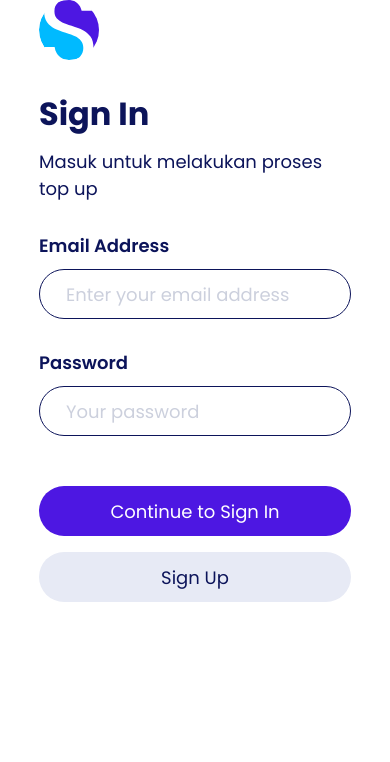
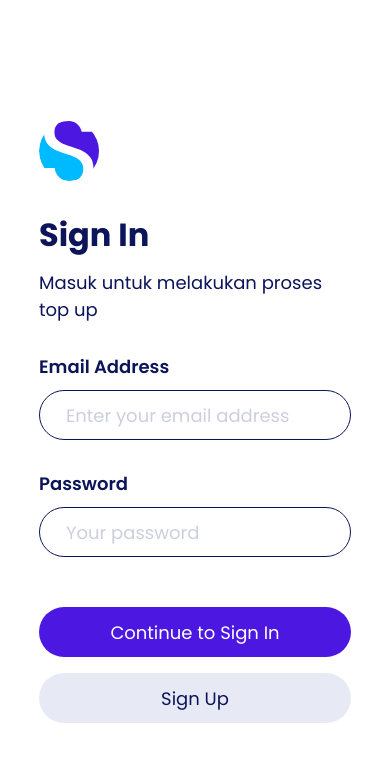
Before and after one commit to firlyafriansyah/GamingStore, a Next.js app: page /signin in a window 390 px wide. Shown: the top 762 px of the page. Built offline with nearby package versions, Linux system fonts and the light colour scheme.

Commit message:
Fixed responsive design: add padding

```diff
--- a/styles/signin.module.css
+++ b/styles/signin.module.css
@@ -2,11 +2,11 @@
   width: 100%;
   min-height: 100vh;
   display: flex;
+  padding: 30px 0px;
 }
 
 .signin-wrapper {
   width: 45%;
-  height: 100%;
   display: flex;
   justify-content: center;
   align-items: center;
--- a/styles/signup.module.css
+++ b/styles/signup.module.css
@@ -4,6 +4,7 @@
   display: flex;
   justify-content: center;
   align-items: center;
+  padding: 30px 0px;
 }
 
 .signup-wrapper {
--- a/styles/signupsuccess.module.css
+++ b/styles/signupsuccess.module.css
@@ -5,6 +5,7 @@
   flex-direction: column;
   justify-content: center;
   align-items: center;
+  padding: 30px 0px;
 }
 
 .illustration-wrapper {
--- a/styles/uploadphoto.module.css
+++ b/styles/uploadphoto.module.css
@@ -5,6 +5,7 @@
   flex-direction: column;
   justify-content: center;
   align-items: center;
+  padding: 30px 0px;
 }
 
 .upload-wrapper {
```
